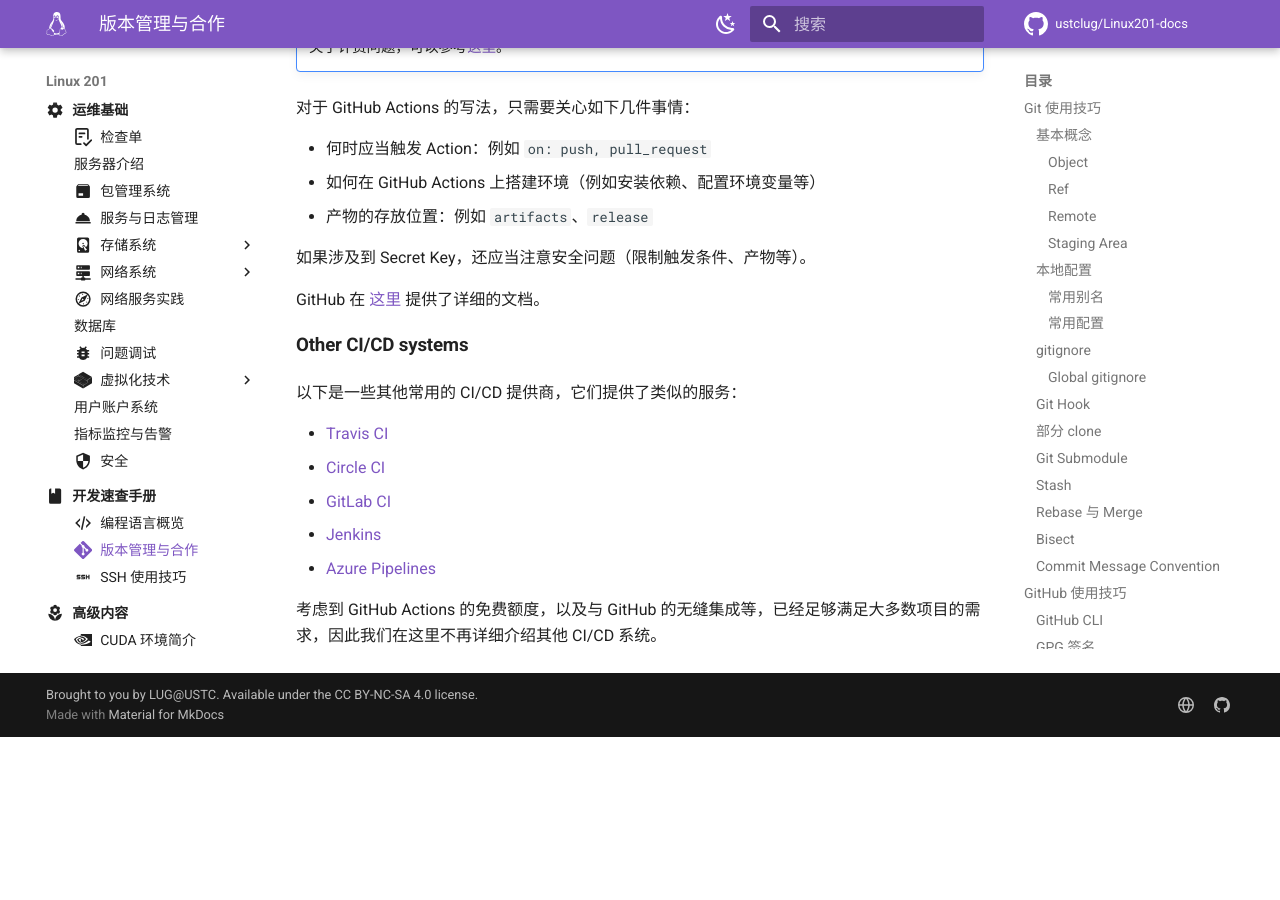
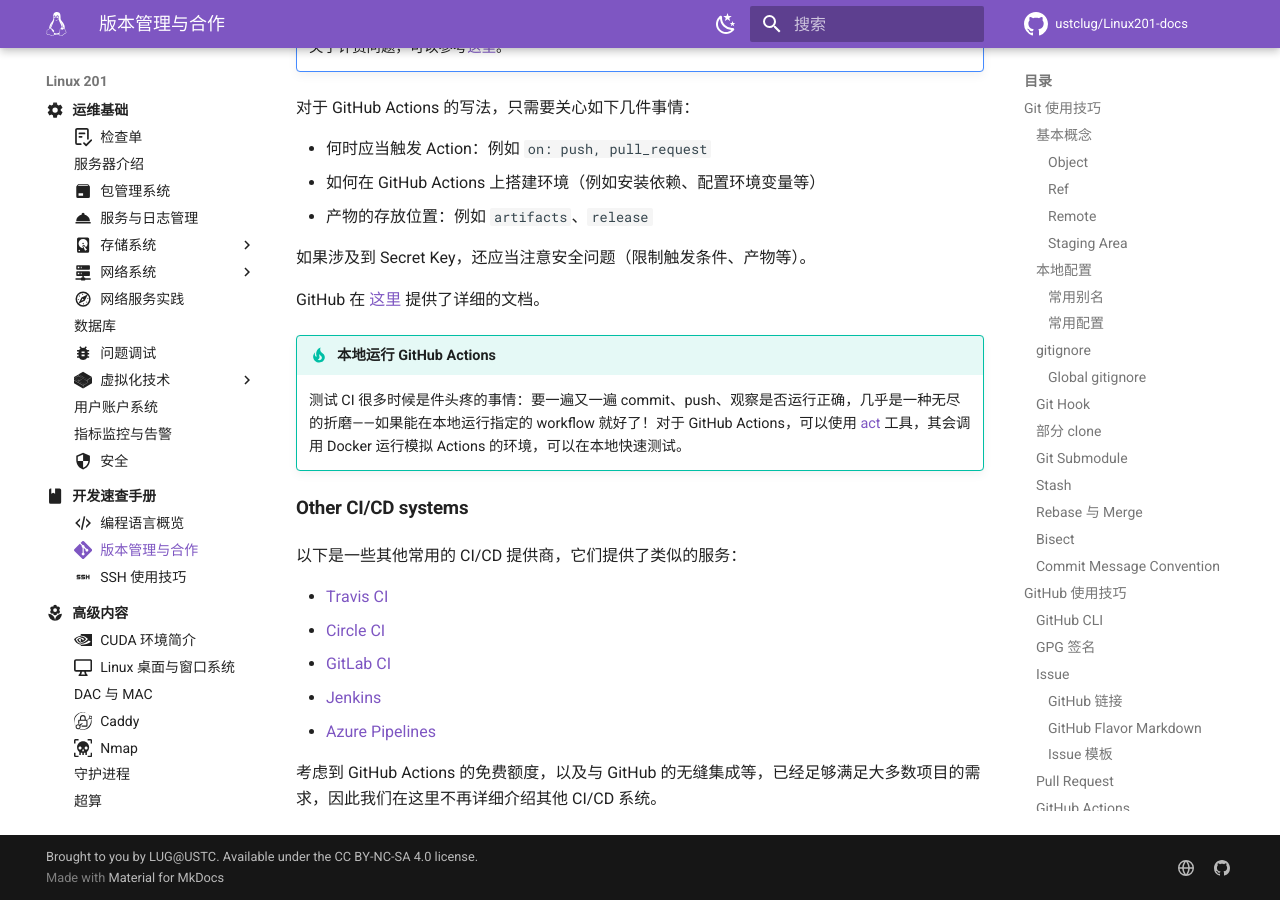
Before and after one commit to ustclug/Linux201-docs, an MkDocs documentation site: the page built from docs/dev/git.md, in a window 1280 px wide and 900 px high, scrolled down 13450 px. Built offline with MkDocs 1.6.1 and Material for MkDocs 9.7.7, drawn with Linux system fonts in a browser that asks for light colours; comment, search, counter and statistics services are not loaded; before the commit the page ends 14187 px from its top, so only the background shows below that.

Commit message:
dev/git: Run Actions locally

```diff
--- a/docs/dev/git.md
+++ b/docs/dev/git.md
@@ -567,6 +567,10 @@
 
 GitHub 在 [这里](https://docs.github.com/en/actions/using-workflows/workflow-syntax-for-github-actions) 提供了详细的文档。
 
+!!! tip "本地运行 GitHub Actions"
+
+    测试 CI 很多时候是件头疼的事情：要一遍又一遍 commit、push、观察是否运行正确，几乎是一种无尽的折磨——如果能在本地运行指定的 workflow 就好了！对于 GitHub Actions，可以使用 [act](https://github.com/nektos/act) 工具，其会调用 Docker 运行模拟 Actions 的环境，可以在本地快速测试。
+
 #### Other CI/CD systems {#ci-cd}
 
 以下是一些其他常用的 CI/CD 提供商，它们提供了类似的服务：
```
